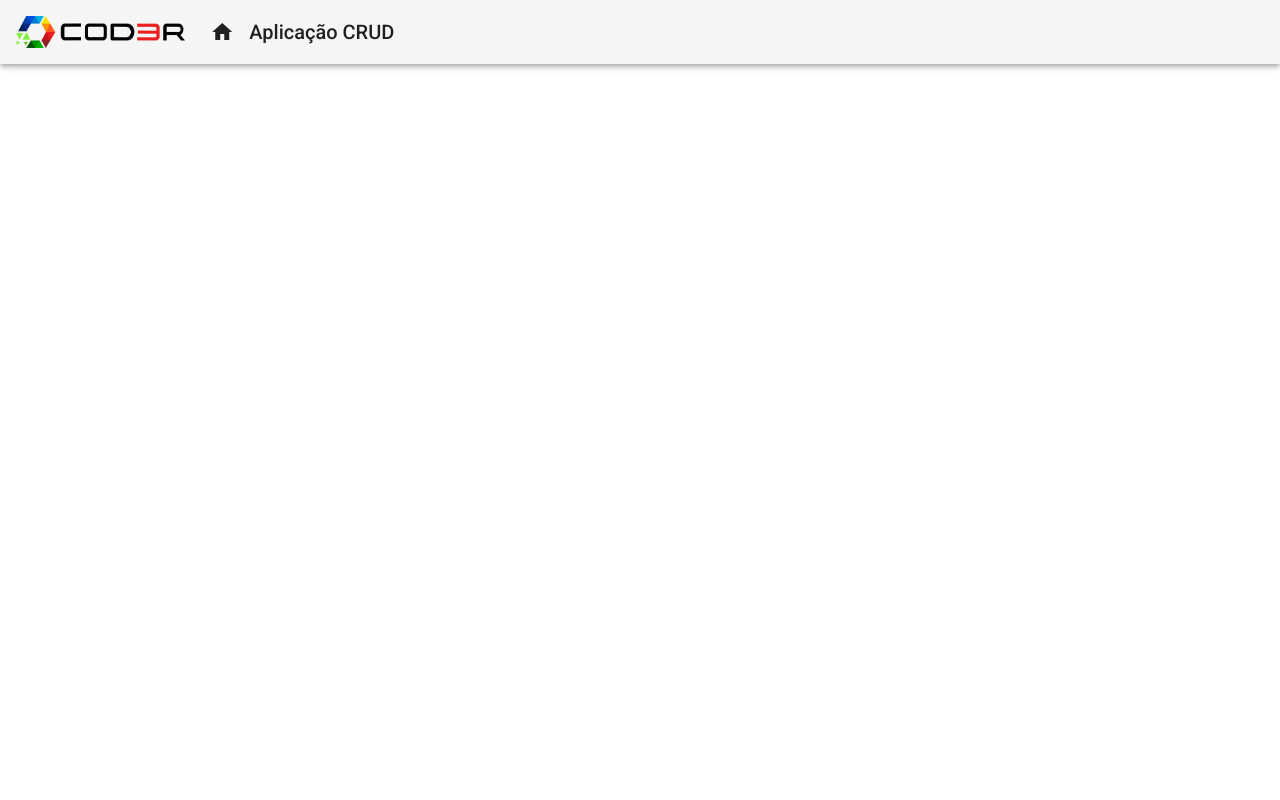
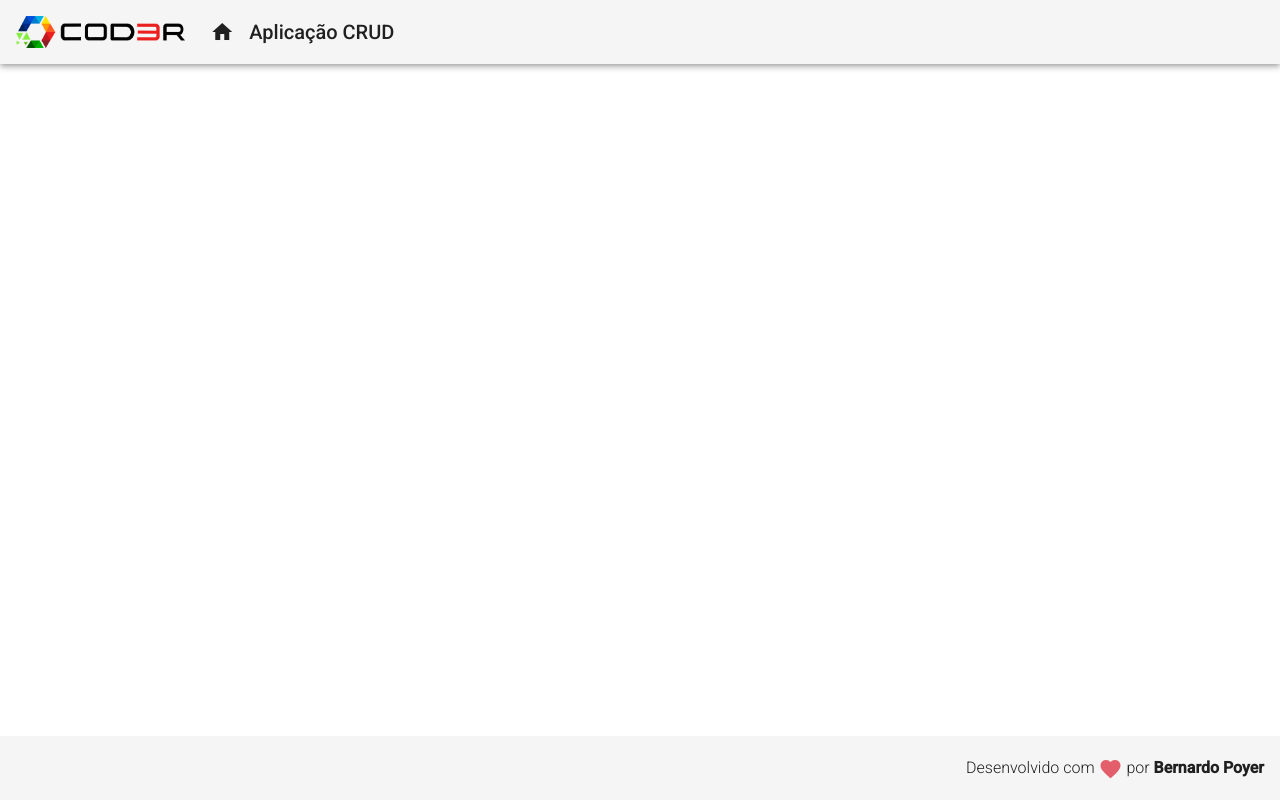
Before and after one commit to BePoyerGabe/expense-manager, an Angular app: page / in a window 1280 px wide. Built offline with nearby package versions, Linux system fonts and the light colour scheme.

Commit message:
Footer component

```diff
--- a/src/app/app.component.html
+++ b/src/app/app.component.html
@@ -1 +1,2 @@
 <app-header></app-header>
+<app-footer></app-footer>
--- a/src/app/app.module.ts
+++ b/src/app/app.module.ts
@@ -6,12 +6,14 @@
 import { BrowserAnimationsModule } from '@angular/platform-browser/animations';
 import { HeaderComponent } from './components/template/header/header.component';
 
-import { MatToolbarModule } from '@angular/material/toolbar'
+import { MatToolbarModule } from '@angular/material/toolbar';
+import { FooterComponent } from './components/template/footer/footer.component'
 
 @NgModule({
   declarations: [
     AppComponent,
-    HeaderComponent
+    HeaderComponent,
+    FooterComponent
   ],
   imports: [
     BrowserModule,
--- /dev/null
+++ b/src/app/components/template/footer/footer.component.css
@@ -0,0 +1,12 @@
+.footer {
+  position: fixed;
+  bottom: 0;
+
+  display: flex;
+  justify-content: flex-end;
+}
+
+.footer span {
+  font-size: 1rem;
+  font-weight: 300;
+}
--- /dev/null
+++ b/src/app/components/template/footer/footer.component.html
@@ -0,0 +1,9 @@
+<mat-toolbar class="footer">
+    <span>
+        Desenvolvido com
+        <i class="material-icons red v-middle">
+            favorite
+        </i>
+        por <strong>Bernardo Poyer</strong>
+    </span>
+</mat-toolbar>
--- /dev/null
+++ b/src/app/components/template/footer/footer.component.ts
@@ -0,0 +1,15 @@
+import { Component, OnInit } from '@angular/core';
+
+@Component({
+  selector: 'app-footer',
+  templateUrl: './footer.component.html',
+  styleUrls: ['./footer.component.css']
+})
+export class FooterComponent implements OnInit {
+
+  constructor() { }
+
+  ngOnInit(): void {
+  }
+
+}
--- a/src/styles.css
+++ b/src/styles.css
@@ -1,4 +1,18 @@
 /* You can add global styles to this file, and also import other style files */
 
-html, body { height: 100%; }
-body { margin: 0; font-family: Roboto, "Helvetica Neue", sans-serif; }
+html,
+body {
+  height: 100%;
+}
+body {
+  margin: 0;
+  font-family: Roboto, "Helvetica Neue", sans-serif;
+}
+
+.red {
+  color: rgb(227, 94, 107);
+}
+
+.v-middle {
+  vertical-align: middle;
+}
```
